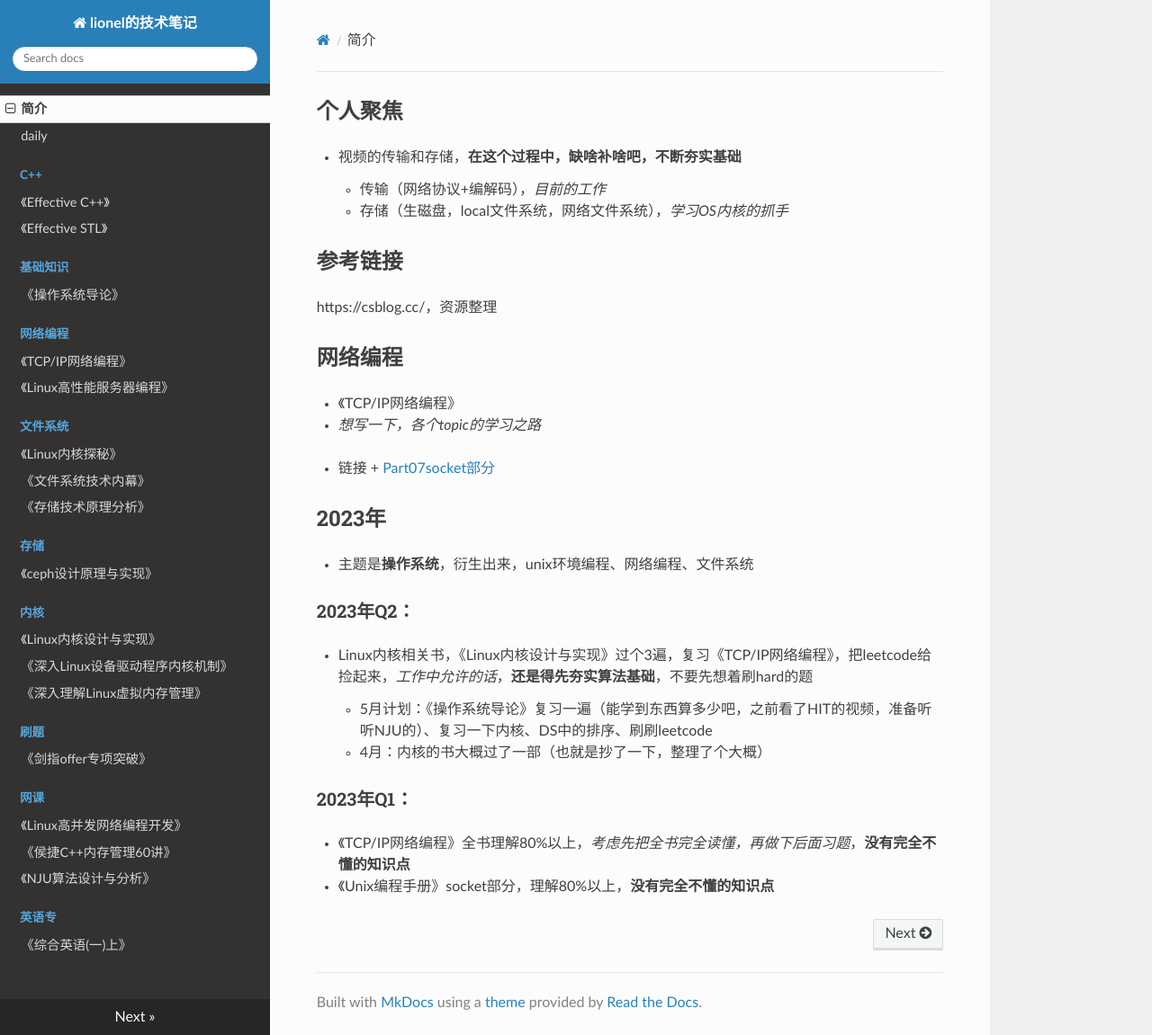
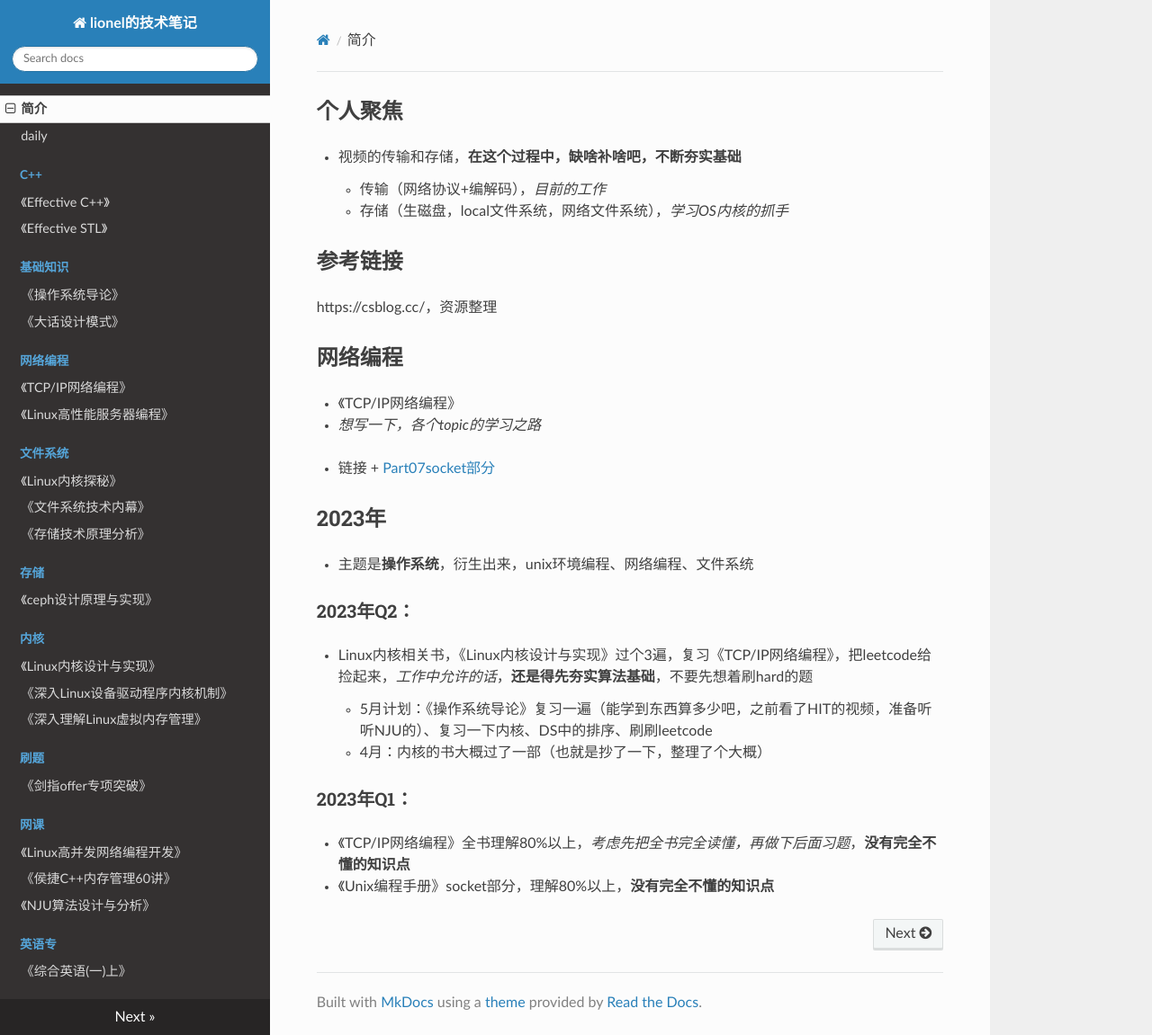
Before and after one commit to wolflion/booknotes, an MkDocs documentation site: the page built from docs/index.md, in a window 1280 px wide and 1151 px high. Shown: the whole window at 90% size. Built offline with MkDocs 1.6.1, drawn with Linux system fonts in a browser that asks for light colours; nearby versions of some CDN libraries.

Commit message:
Update mkdocs.yml

```diff
--- a/mkdocs.yml
+++ b/mkdocs.yml
@@ -43,6 +43,7 @@ nav:
         - 《Effective STL》: '21STL/EffectiveSTL.md'
     - 基础知识:
         - 《操作系统导论》: '408/操作系统导论.md'
+        - 《大话设计模式》: '408/大话设计模式.md'
     - 网络编程:
         - 《TCP/IP网络编程》: '10network/TCPIP网络编程.md'
         - 《Linux高性能服务器编程》: '10network/Linux高性能服务器编程.md'
```
